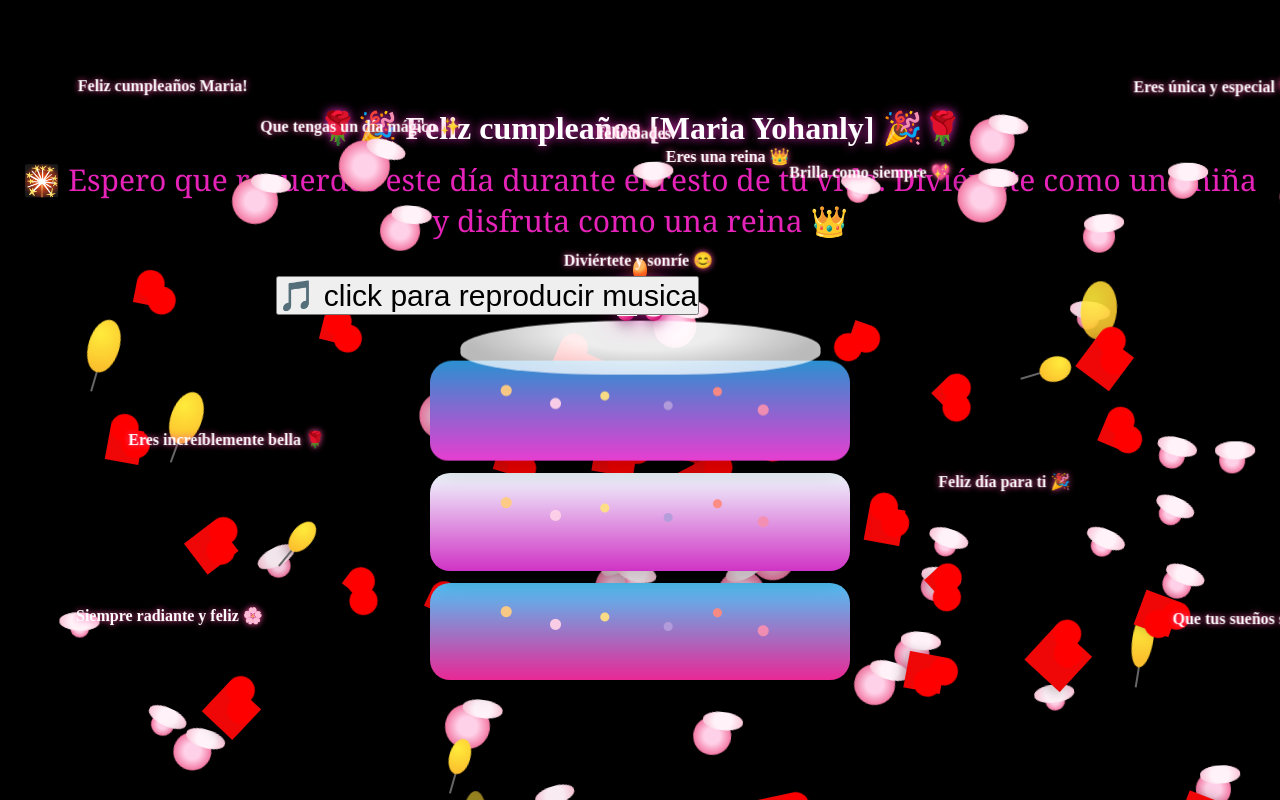
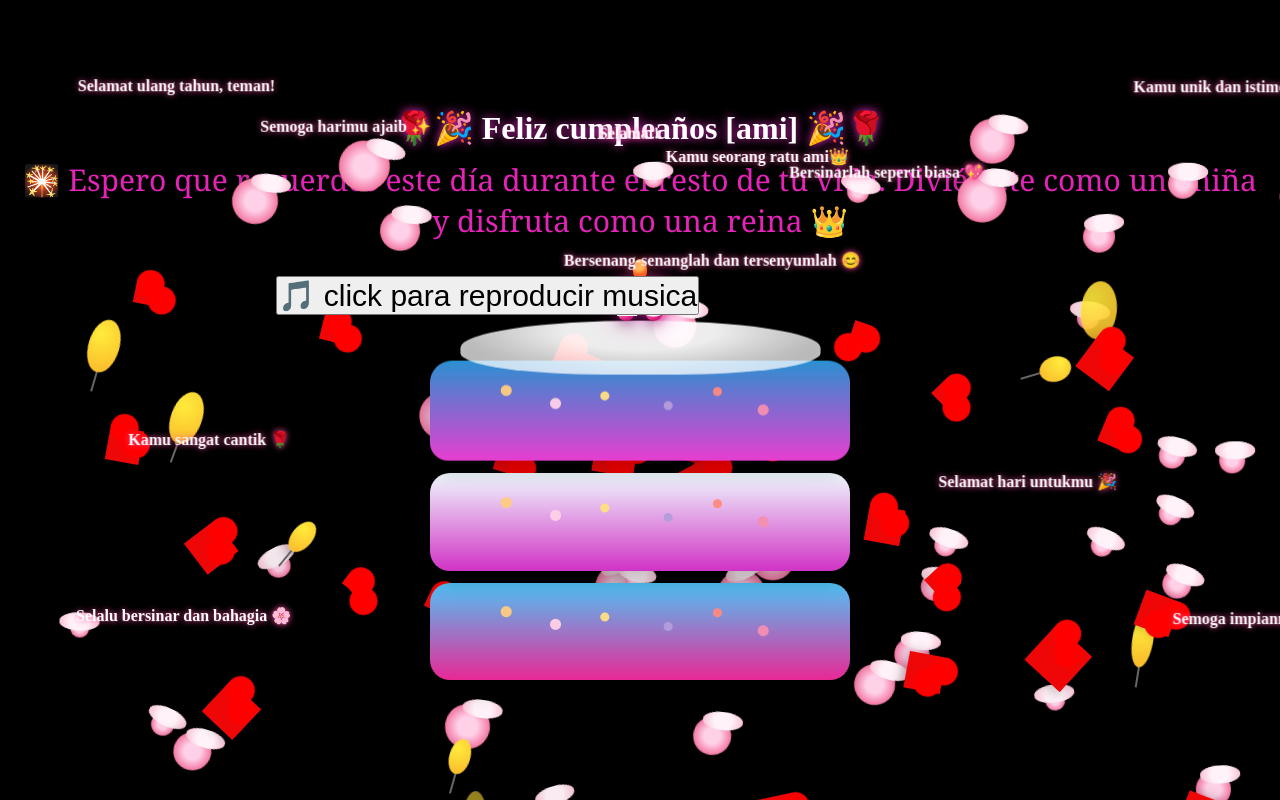
Before and after one commit to JuanLima-dark/happy, a plain HTML site: page index.html in a window 1280 px wide. Drawn offline with Linux system fonts and the light colour scheme.

Commit message:
Change birthday message and audio source

```diff
--- a/index.html
+++ b/index.html
@@ -3,7 +3,7 @@
 <head>
 <meta charset="utf-8" />
 <meta name="viewport" content="width=device-width,initial-scale=1" />
-<title>happy birthday</title>
+<title>happy birthday ami</title>
 <style>
 :root{
   --cake-width: 420px;
@@ -171,7 +171,7 @@ button{
 </head>
 <body>
 
-<h1>🌹🎉 Feliz cumpleaños [Maria Yohanly] 🎉🌹</h1>
+<h1>🌹🎉 Feliz cumpleaños [ami] 🎉🌹</h1>
 <p>🎇 Espero que recuerdes este día durante el resto de tu vida. Diviértete como una niña y disfruta como una reina 👑</p>
 
 <div class="scene" aria-hidden="false">
@@ -240,17 +240,18 @@ button{
 
   // Frases flotantes constelación
   const phrases = [
-    "Feliz cumpleaños Maria!",
-    "Eres increíblemente bella 🌹",
-    "Que tengas un día mágico ✨",
-    "Diviértete y sonríe 😊",
-    "Brilla como siempre 💖",
-    "Eres una reina 👑",
-    "Que tus sueños se cumplan 💫",
-    "Siempre radiante y feliz 🌸",
-    "Eres única y especial ❤️",
-    "Feliz día para ti 🎉",
-    "felicidades "
+    "Selamat ulang tahun, teman!",
+    "Kamu sangat cantik 🌹",
+    "Semoga harimu ajaib ✨",
+    "Bersenang-senanglah dan tersenyumlah 😊",
+    "Bersinarlah seperti biasa 💖",
+    "Kamu seorang ratu ami👑",
+    "Semoga impianmu menjadi kenyataan 💫",
+    "Selalu bersinar dan bahagia 🌸",
+    "Kamu unik dan istimewa ❤️",
+    "Selamat hari untukmu 🎉",
+    "Selamat!"
+
   ];
 
   phrases.forEach(text=>{
```
